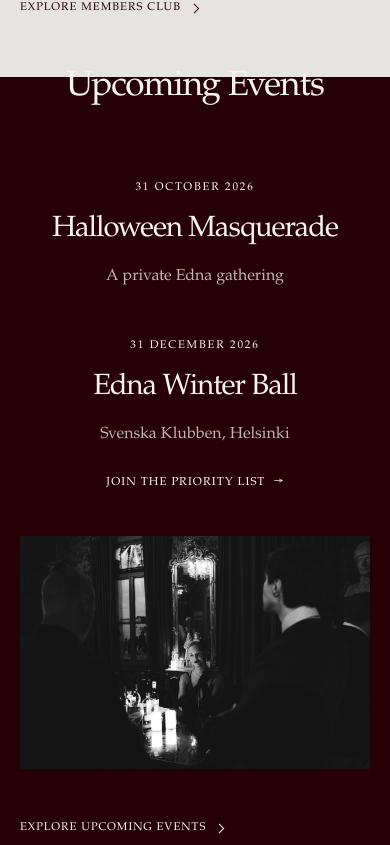
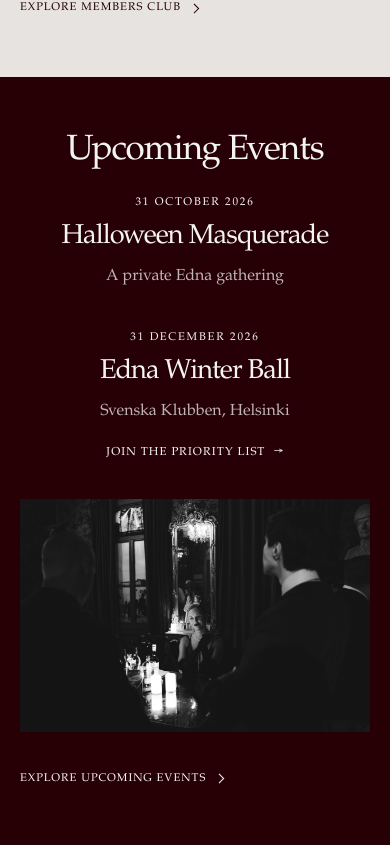
Before and after one commit to Ednasocialclub/ednasocialclub, a Next.js app: page /en in a window 390 px wide. Shown: the part 3279-4124 px from the top of the page. Built offline with nearby package versions, Linux system fonts and the light colour scheme.

Commit message:
Fix homepage events mobile layout

```diff
--- a/app/globals.css
+++ b/app/globals.css
@@ -2343,19 +2343,22 @@ a.event-entry__cta:hover .event-entry__arrow {
     margin-top: 1.4rem;
   }
 
-  .overview-events {
-    min-height: calc(100svh - 4.6rem);
-    padding-top: 4.5rem;
-    padding-bottom: 4.5rem;
+  .overview-section.overview-events {
+    min-height: 0;
+    padding-top: 3.5rem;
+    padding-bottom: 3.5rem;
   }
 
   .overview-events__layout {
     grid-template-columns: 1fr;
-    gap: 2.5rem;
+    gap: 2rem;
+    margin-top: 1.5rem;
   }
 
   .overview-events__inner > h2 {
     text-align: center;
+    font-size: clamp(2.1rem, 9vw, 2.45rem);
+    transform: none;
   }
 
   .overview-events__image {
@@ -2366,7 +2369,7 @@ a.event-entry__cta:hover .event-entry__arrow {
   .overview-events__cta {
     position: static;
     width: fit-content;
-    margin: 2.75rem auto 0;
+    margin: 2rem auto 0;
     transform: none;
   }
 
@@ -2387,6 +2390,27 @@ a.event-entry__cta:hover .event-entry__arrow {
 
   .events-list--compact .event-entry + .event-entry {
     margin-top: 3rem;
+  }
+
+  .overview-events .events-list--compact {
+    margin-top: 0;
+  }
+
+  .overview-events .events-list--compact .event-entry time,
+  .overview-events .events-list--compact .event-entry h2 {
+    margin-bottom: 0.7rem;
+  }
+
+  .overview-events .events-list--compact .event-entry h2 {
+    font-size: clamp(1.65rem, 7vw, 2rem);
+  }
+
+  .overview-events .events-list--compact .event-entry__cta {
+    margin-top: 1rem;
+  }
+
+  .overview-events .events-list--compact .event-entry + .event-entry {
+    margin-top: 2.5rem;
   }
 
   .membership-editorial-page {
```
